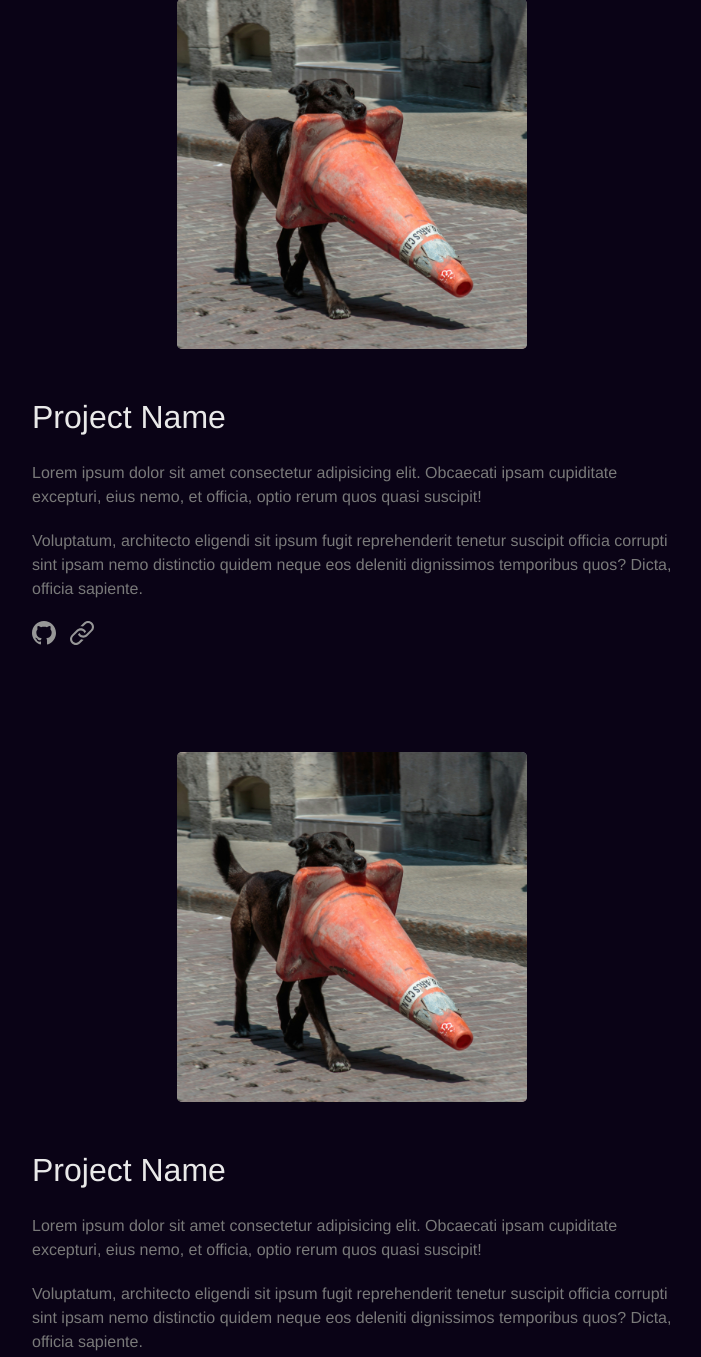
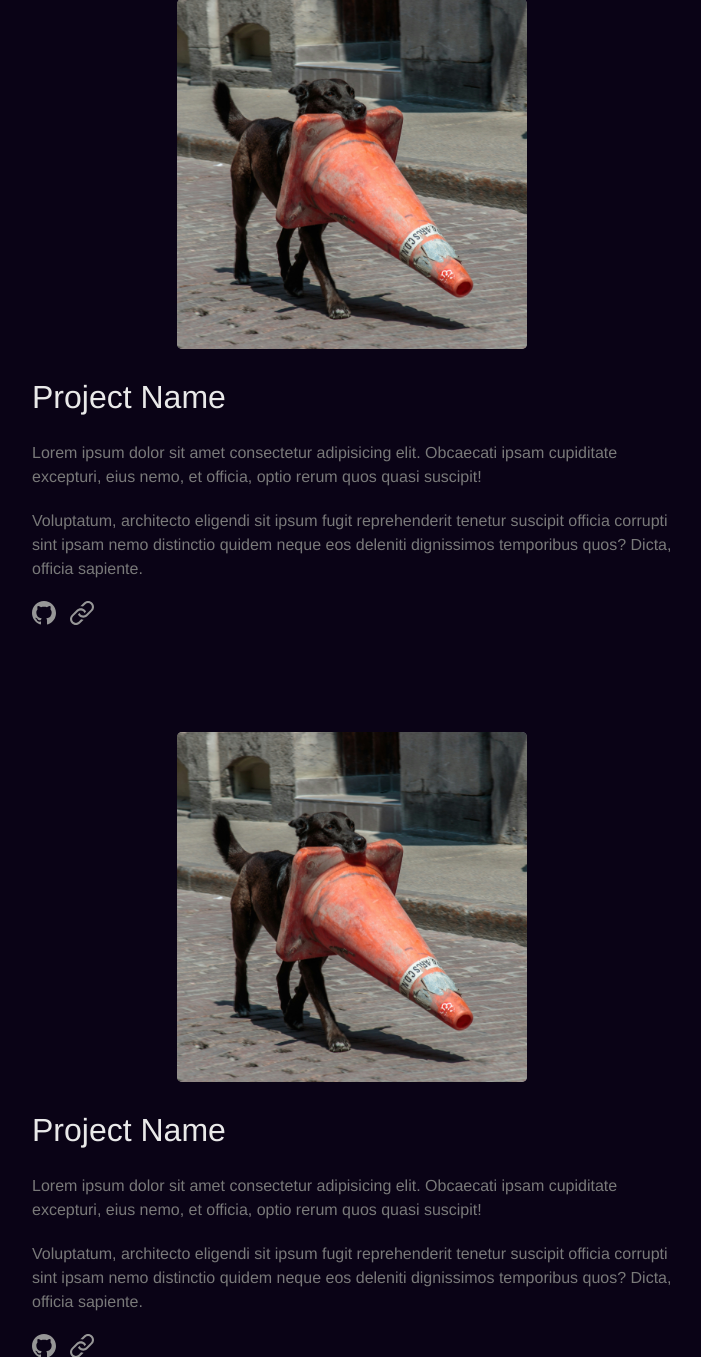
Before and after one commit to emmaxfox/emmaxfox.github.io, a PHP site: page / in a window 1280 px wide. Shown: the part 909-2266 px from the top of the page, without its empty margins (288-989 px from the left). Run offline with PHP 8.4, Linux system fonts and the light colour scheme.

Commit message:
Fixed some spacing issues

```diff
--- a/css/style.css
+++ b/css/style.css
@@ -164,7 +164,7 @@ section.projects-container {
     display: inline-flex;
     flex-flow: column;
     gap: 100px;
-    padding: 15% 2%;
+    padding: 25% 2%;
 }
 
 .project {
@@ -182,7 +182,7 @@ section.projects-container {
 }
 
 .project-image-container {
-    margin: 0 auto 40px auto;
+    margin: 0 auto 20px auto;
 }
 
 .project-image-container img {
```
